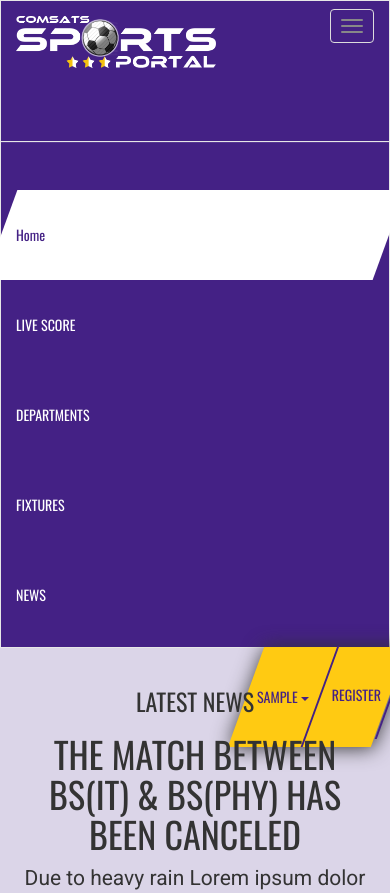
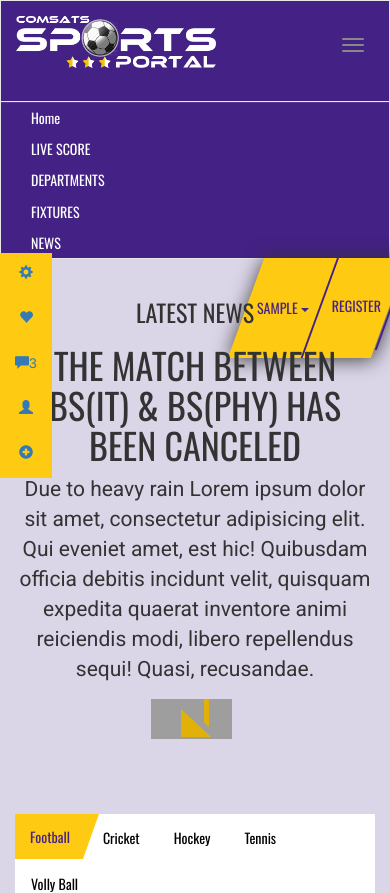
Before and after one commit to Juni4567/SportPortal, a PHP site: page / in a window 390 px wide, after a click on "Toggle navigation"; the page is wider, and only the part inside the window is pictured. Shown: the top 893 px of that part. Run offline with PHP 8.4, Linux system fonts and the light colour scheme; the visitor is signed in with stand-in values (Sample User, id 1); grey boxes are pictures that could not be loaded.

Commit message:
sp-nav fixed in responsive

```diff
--- a/layout/header.php
+++ b/layout/header.php
@@ -342,6 +342,12 @@
 
 		</header>
 		<div id="main">
-			<!--        --><?php
-//        echo $username;
-//    ?>
+            <?php if(isset($_SESSION['logged_user'])){ ?>
+                <ul class="nav nav-justified sp-left-bar-fixed">
+                    <li><a href="#"><i class="glyphicon glyphicon-cog"></i></a></li>
+                    <li><a href="#"><i class="glyphicon glyphicon-heart"></i></a></li>
+                    <li class="dropdown"><a href="#" class="dropdown-toggle" data-toggle="dropdown"><i class="glyphicon glyphicon-comment"></i><span class="count">3</span></a><ul class="dropdown-menu" role="menu"><li><a href="#">1. Is there a way..</a></li><li><a href="#">2. Hello, admin. I would..</a></li><li><a href="#"><strong>All messages</strong></a></li></ul></li>
+                    <li><a href="#"><i class="glyphicon glyphicon-user"></i></a></li>
+                    <li><a title="Add Widget" data-toggle="modal" href="#addWidgetModal"><span class="glyphicon glyphicon-plus-sign"></span></a></li>
+                </ul>
+                <?php } ?>
--- /dev/null
+++ b/src-assets/assets/less/sp-header-toggle.less
@@ -0,0 +1,53 @@
+
+@media screen and (max-width: 768px){
+
+
+  .navbar-default .navbar-toggle:focus, .navbar-default .navbar-toggle:hover {
+    background-color: transparent;
+    border: 0;
+    top: 20px;
+  }
+  .navbar-toggle {
+    position: relative;
+    float: right;
+    margin-right: 15px;
+    padding: 9px 10px;
+    margin-top: 8px;
+    margin-bottom: 8px;
+    background-color: transparent;
+    border: 1px solid transparent;
+    border-radius: 4px;
+    border: 0;
+    top: 20px;
+  }
+  #main-header .navbar-default #navigation-list{
+    margin-top:0;
+  }
+  .navbar-nav{
+    margin:0;
+  }
+  #main-header .navbar-default .navbar-nav li.active:before, #main-header .navbar-default .navbar-nav li:hover:before {
+    position: absolute;
+    top: 0;
+    left: 0;
+    z-index: 10;
+    width: 100%;
+    height: 100%;
+    content: " ";
+    background-color:transparent;
+    transform: skewX(0deg);
+  }
+  #main-header .navbar-default #navigation-list, #main-header .navbar-default .navbar-nav li:first-of-type {
+    margin-top: 0;
+  }
+  #main-header .navbar-default .navbar-nav li a {
+    line-height: .8;
+  }
+  #main-header .navbar-default .navbar-nav li a:hover, #main-header .navbar-default .navbar-nav li.active a {
+    position: relative;
+    z-index: 11;
+    display: block;
+    color: #fff;
+    background: 0 0;
+  }
+}
--- a/src-assets/assets/less/styles.less
+++ b/src-assets/assets/less/styles.less
@@ -66,3 +66,4 @@
 @import "sp-admin-header.less";
 @import "sp-footer.less";
 @import "sp-carousel.less";
+@import "sp-header-toggle.less";
```
Also changed, not shown: assets/scripts.js, assets/styles.css, 1 other file.
